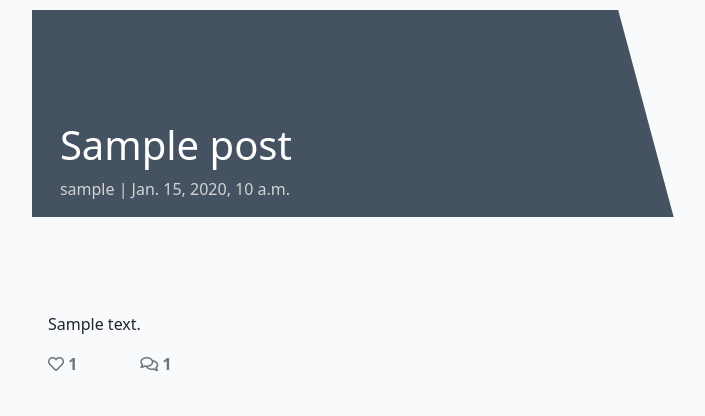
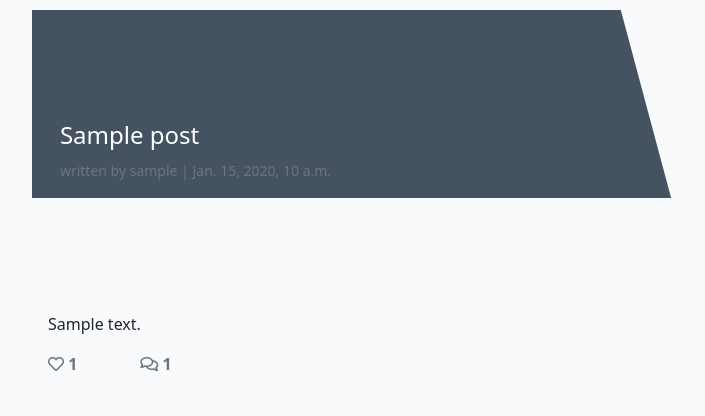
Before and after one commit to psnaz/bilingual-mama, a Django app: a page that uses templates/post_detail.html in a window 1280 px wide. Shown: the part 60-476 px from the top of the page, without its empty margins (50-755 px from the left). Run offline with Django 3.2, Linux system fonts and the light colour scheme; tables that the repository leaves empty hold one stand-in row (values such as "Sample post"); some libraries are stand-ins or nearby versions.

Commit message:
Style post detail

```diff
--- a/templates/post_detail.html
+++ b/templates/post_detail.html
@@ -7,14 +7,14 @@
         <div class="row g-0">
             <div class="col-md-6 masthead-text">
                 <!-- Post title goes in these h1 tags -->
-                <h1 class="post-title">{{ post.title }}</h1>
+                <h4 class="post-title">{{ post.title }}</h4>
                 <!-- Post author goes before the | the post's created date goes after -->
-                <p class="post-subtitle">{{ post.author}} | {{post.created_on}}</p>
+                <p class="post-subtitle"><small class="text-muted">written by {{ post.author}} | {{post.created_on}}</small></p>
             </div>
             <div class="d-none d-md-block col-md-6 masthead-image">
                 <!-- The featured image URL goes in the src attribute -->
                 {% if "placeholder" in post.featured_image.url %}
-                <img src="https://codeinstitute.s3.amazonaws.com/fullstack/blog/default.jpg" width="100%">
+                <img src="https://res.cloudinary.com/dddl5dzey/image/upload/v1669371699/Bilingual_Mama_blog/klucisjazykama_sipgte.png" width="100%">
                 {% else %}
                 <img src=" {{ post.featured_image.url}} " width="100%">
                 {% endif %}
```
